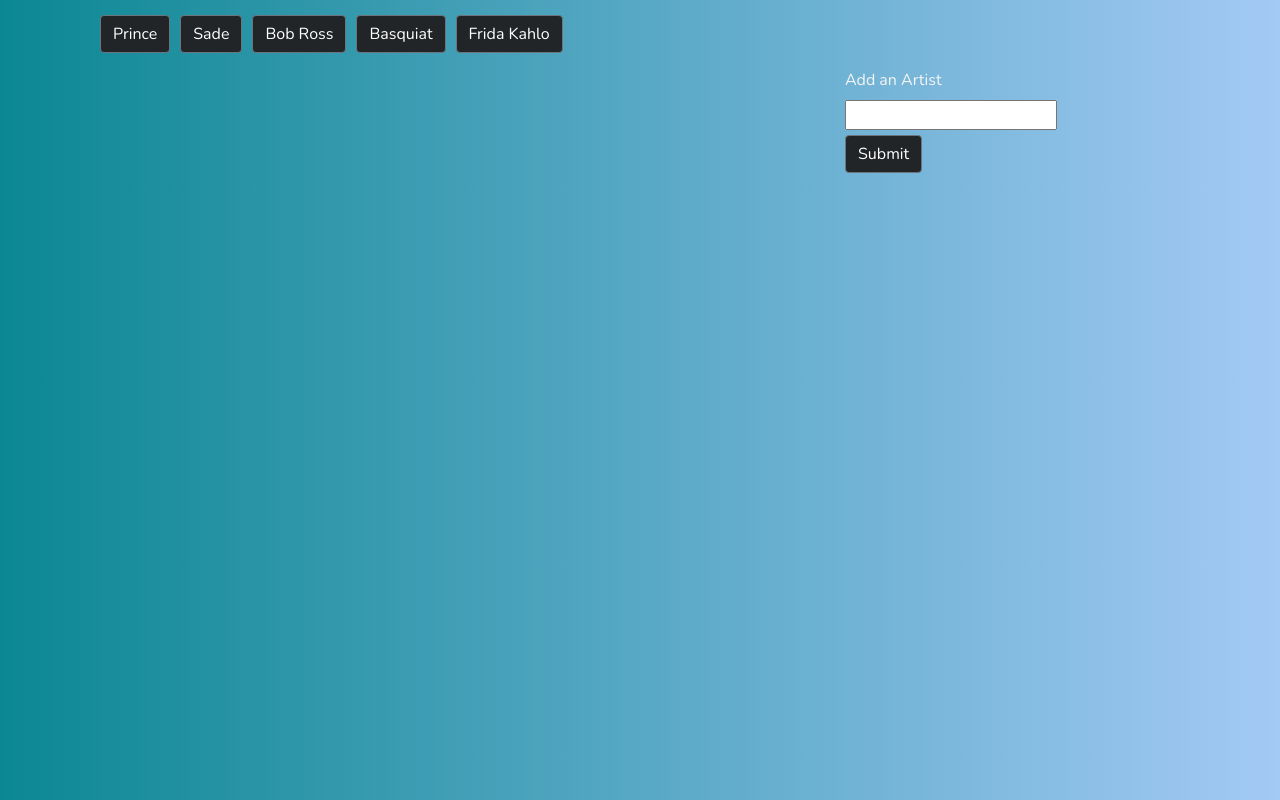
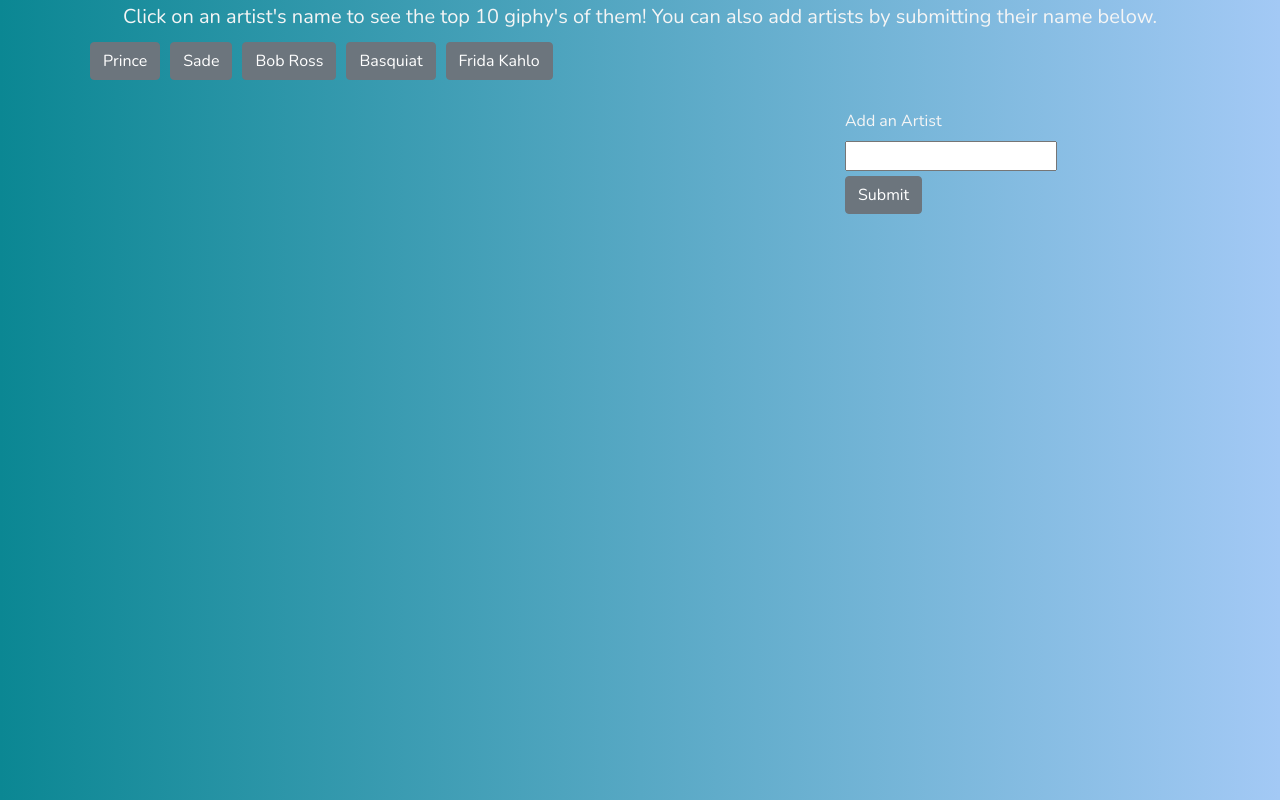
Before and after one commit to shellyrgarner/gifTastic, a plain HTML site: page index.html in a window 1280 px wide. Drawn offline with nearby package versions, Linux system fonts and the light colour scheme.

Commit message:
more updates

```diff
--- a/app.js
+++ b/app.js
@@ -24,11 +24,6 @@ function getGifs() {
 
             var gifDiv = $("<div class='gifs'>");
 
-            var rating = response.data[i].rating;
-            console.log(response.data);
-            var divRating = $("<p>").text("Rating: " + rating);
-            gifDiv.append(divRating);
-
             gifURL2 = response.data[i].images.original.url;
             gifURL = response.data[i].images.original_still.url;
 
@@ -40,6 +35,12 @@ function getGifs() {
             gifImage.addClass("img");
 
             gifDiv.append(gifImage);
+
+            var rating = response.data[i].rating;
+            console.log(response.data);
+            var divRating = $("<p>").text("Rating: " + rating);
+            gifDiv.append(divRating);
+
             $("#gif-images").prepend(gifDiv);
         }
     });
--- a/index.html
+++ b/index.html
@@ -5,8 +5,9 @@
     <meta charset="utf-8">
     <title>Giphy API</title>
 
+    <link rel="stylesheet" type="text/css" href="assets/css/reset.css">
+    <link rel="stylesheet" type="text/css" href="assets/css/style.css">
 
-    <link rel="stylesheet" type="text/css" href="style2.css">
     <link rel="stylesheet" href="https://fonts.googleapis.com/css?family=Nunito">
     <link rel="stylesheet" href="https://maxcdn.bootstrapcdn.com/bootstrap/4.0.0/css/bootstrap.min.css">
 
@@ -19,51 +20,51 @@
         /* font-family: 'Nunito', sans-serif; */
         /* } */
 
-        body {
-            background: #a3c9f5;
-            background: -webkit-linear-gradient(to right, #0b8793, #a3c9f5);
+        /* <!-- body { --> */
+            /* <!-- background: #a3c9f5; --> */
+            /* <!-- background: -webkit-linear-gradient(to right, #0b8793, #a3c9f5); --> */
             /*Chrome 10-25, Safari 5.1-6*/
-            background: linear-gradient(to right, #0b8793, #a3c9f5);
+            /* <!-- background: linear-gradient(to right, #0b8793, #a3c9f5); --> */
             /* W3C, IE 10+/ Edge, Firefox 16+, Chrome 26+, Opera 12+, Safari 7+*/
-            color: whitesmoke;
-            font-family: 'Nunito', sans-serif;
-        }
+            /* <!-- color: whitesmoke; --> */
+            /* <!-- font-family: 'Nunito', sans-serif; --> */
+        /* <!-- } --> */
 
-        .gif-btn {
+        /* .gif-btn { */
             /* border: */
-            margin: 5px;
-        }
+            /* margin: 5px; */
+        /* } */
 
-        .btn-secondary {
-            margin-top: 5px;
+        /* .btn-secondary { */
+            /* margin-top: 5px; */
 
-            color: #fff;
-            background-color: #222527;
+            /* color: #fff; */
+            /* background-color: #222527; */
             /* border-color: #6c757d; */
-        }
+        /* } */
     </style>
 </head>
 
 <body>
 
     <div class="container">
+            <div class="text-center">
+                <h5>Click on an artist's name to see the top 10 giphy's of them!  You can also add artists by submitting their name below.</h5>
+            </div>
+
+        <div class="row mb-4">
+            <div class="col-xs-12 col-sm-12 col-md-12">
+                <div id="gif-buttons"></div>
+            </div>
+        </div>
 
         <div class="row">
-            <div class="col-md-12">
-                <div id="gif-buttons"></div>
-            </div>
-
-        </div>
-
-
-
-        <div class="row">
-            <div class="col-lg-8">
+            <div class="col-xs-8 col-sm-8 col-md-8">
                 <!-- container for gifs -->
                 <div id="gif-images"></div>
             </div>
 
-            <div class="col-lg-4">
+            <div class="col-xs-4 col-sm-4 col-md-4">
                 <!-- form for giphy searches -->
                 <form id="giphy-form">
                     <div class="form-group">
@@ -74,22 +75,12 @@
                         <!-- button triggers our AJAX call/new giphy to be added -->
                         <input id="add-giphy" type="submit" value="Submit" class="btn btn-secondary"></input>
                     </div>
-
                 </form>
             </div>
-
-
         </div>
-
 
         <script src="https://cdnjs.cloudflare.com/ajax/libs/jquery/3.2.1/jquery.min.js"></script>
         <script src="app.js"></script>
-
-
     </div>
-
-
-
 </body>
-
 </html>
--- a/style.css
+++ /dev/null
@@ -1,32 +0,0 @@
-body {
-    background: #000000;
-    color: whitesmoke;
-    /* text-align: right; */
-    font-family: 'Nunito', sans-serif;
-    /* font-family: 'Nunito', sans-serif; */
-/* font-family: 'Indie Flower', cursive; */
-/* box-sizing: border-box; */
-}
-
-#gif-buttons {
-    /* border: */
-    margin: 10px;
-
-}
-
-
-
-@media only screen and (max-width: 640px) {
-
-}
-
-  @media only screen and (min-width: 641px) and (max-width: 768px)  {
-
-
-
-  }
-
-  @media only screen and (min-width: 769px) and  (max-width: 980px) {
-
-
-  }
```
